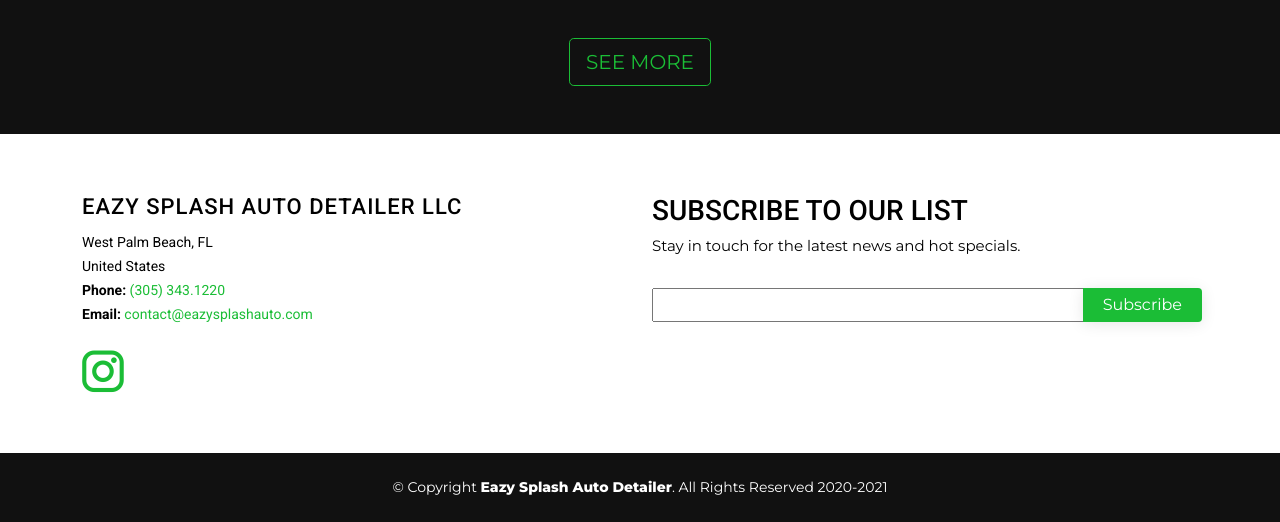
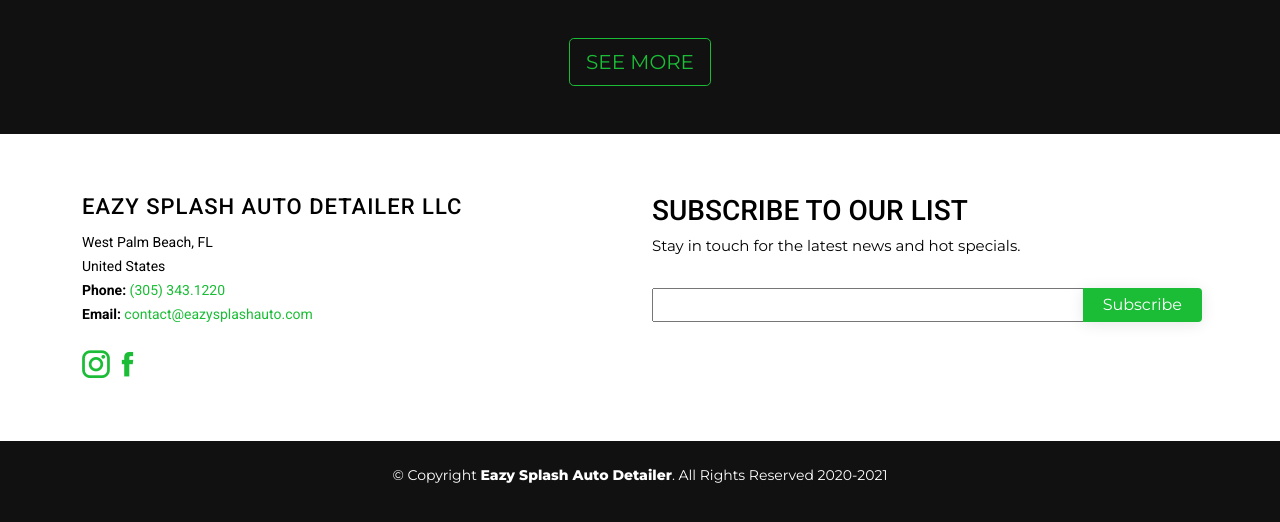
Before and after one commit to lilimina/easysplashauto, a plain HTML site: page index.html in a window 1280 px wide. Shown: the part 2963-3485 px from the top of the page. Drawn offline with Linux system fonts and the light colour scheme.

Commit message:
facebook add

```diff
--- a/index.html
+++ b/index.html
@@ -31,6 +31,8 @@
   <!-- Main CSS File -->
   <link href="assets/css/style.css" rel="stylesheet">
 
+  <!-- Mailchimp -->
+  <script id="mcjs">!function(c,h,i,m,p){m=c.createElement(h),p=c.getElementsByTagName(h)[0],m.async=1,m.src=i,p.parentNode.insertBefore(m,p)}(document,"script","https://chimpstatic.com/mcjs-connected/js/users/6cd5f7ff954488baa6e148f32/a8acb956b3414c66bafc6acf7.js");</script>
 </head>
 
 <body>
@@ -324,7 +326,8 @@
               <strong>Email:</strong><a href="mailto:contact@eazysplashauto.com"> contact@eazysplashauto.com</a>
               <br>
               <br>
-              <a href="https://www.instagram.com/eazy_splash_autodetailer/" target="_blank" class="instagram"><i class="icofont-instagram icofont-3x"></i></a>
+              <a href="https://www.instagram.com/eazy_splash_autodetailer/" target="_blank" class="instagram"><i class="icofont-instagram icofont-2x"></i></a>
+              <a href="https://m.facebook.com/Eazy-Splash-Auto-Detailer-338406807368974/" target="_blank" class="instagram"><i class="icofont-facebook icofont-2x"></i></a>
             </p>
           </div>
 
```
Also changed, not shown: services.html (+1 -1 lines), assets/img/special-1.png (added).
